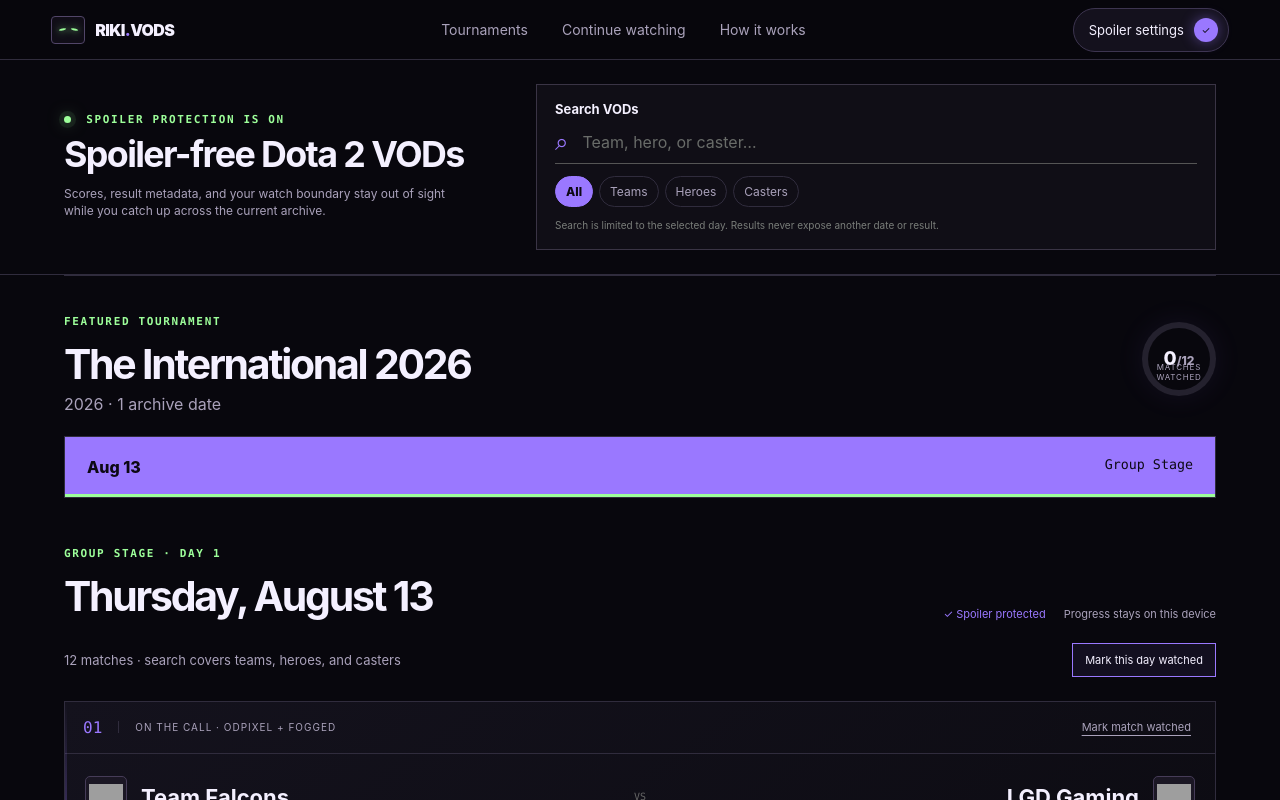
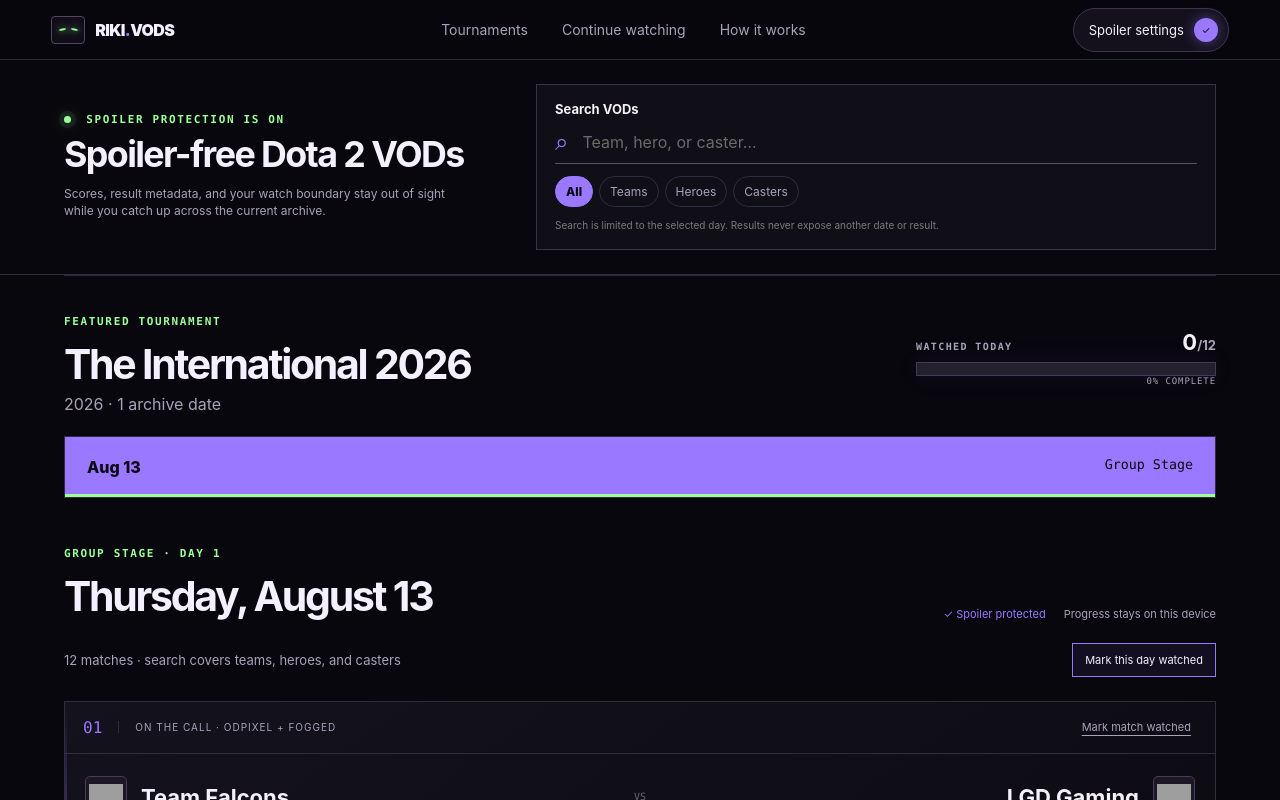
Before and after one commit to herobrauni/dota2vods, a React (Vite) app: page / in a window 1280 px wide. Shown: the top 800 px of the page. Built offline with nearby package versions, Linux system fonts and the light colour scheme; grey boxes are pictures that could not be loaded.

Commit message:
Replace progress circle with experience bar

```diff
--- a/src/App.tsx
+++ b/src/App.tsx
@@ -180,9 +180,9 @@
   return playableGames.length > 0 && playableGames.every((game) => watched.has(gameKey(match, game)));
 }
 
-function ProgressRing({ watchedCount, total }: { watchedCount: number; total: number }) {
+function ProgressBar({ watchedCount, total }: { watchedCount: number; total: number }) {
   const percentage = total ? Math.round((watchedCount / total) * 100) : 0;
-  return <div className="progress-ring" style={{ "--progress": `${percentage}%` } as CSSProperties}><span>{watchedCount}<small>/{total}</small></span><p>matches watched</p></div>;
+  return <div className="progress-meter"><div className="progress-meter-head"><span>WATCHED TODAY</span><strong>{watchedCount}<small>/{total}</small></strong></div><div className="progress-track" role="progressbar" aria-label="Current-day match progress" aria-valuemin={0} aria-valuemax={total} aria-valuenow={watchedCount} aria-valuetext={`${watchedCount} of ${total} current-day matches watched`}><span style={{ width: `${percentage}%` }} /></div><p>{percentage}% complete</p></div>;
 }
 
 function TournamentCard({ tournament, allMatches }: { tournament: Tournament; allMatches: MatchRecord[] }) {
@@ -295,7 +295,7 @@
         <SearchPanel search={search} searchType={searchType} onSearch={setSearch} onSearchType={setSearchType} />
       </section>
 
-      <section className="tournament-head"><div><p className="section-label">Featured tournament</p><h2>{selectedTournament.name}</h2><p>{selectedTournament.year} · {availableDates.length} archive date{availableDates.length === 1 ? "" : "s"}</p></div><ProgressRing watchedCount={watchedCurrentDayMatches} total={progressTotal} /></section>
+      <section className="tournament-head"><div><p className="section-label">Featured tournament</p><h2>{selectedTournament.name}</h2><p>{selectedTournament.year} · {availableDates.length} archive date{availableDates.length === 1 ? "" : "s"}</p></div><ProgressBar watchedCount={watchedCurrentDayMatches} total={progressTotal} /></section>
 
       <nav className="day-tabs" aria-label="Tournament dates">
         {availableDates.map((date) => <button type="button" key={date} className={selectedDate === date ? "active" : ""} onClick={() => selectDate(date)} aria-pressed={selectedDate === date}><span>{shortDate(date)}</span><small>{getArchiveForDate(selectedTournament.id, date)?.stage.split(" · ")[0]}</small></button>)}
--- a/src/styles.css
+++ b/src/styles.css
@@ -51,12 +51,14 @@
 .tournament-head { margin:0 clamp(20px,5vw,76px); border-top:1px solid var(--line); padding:28px 0 22px; display:flex; justify-content:space-between; align-items:center; }
 .tournament-head h2,.day-title h2,.more-section h2 { font-size:clamp(28px,3.2vw,44px); letter-spacing:-.055em; margin:7px 0 5px; }
 .tournament-head>div>p:last-child { color:var(--muted); margin:0; }
-.progress-ring { --progress:0%; width:74px; height:74px; border-radius:50%; background:conic-gradient(var(--violet) var(--progress),#24212e 0); position:relative; display:grid; place-items:center; text-align:center; box-shadow:0 0 30px rgba(154,120,255,.08); }
-.progress-ring:before { content:""; position:absolute; inset:6px; border-radius:50%; background:var(--black); }
-.progress-ring span,.progress-ring p { position:relative; z-index:1; }
-.progress-ring span { font-size:19px; font-weight:800; line-height:1; }
-.progress-ring small { color:var(--muted); font-size:12px; }
-.progress-ring p { position:absolute; top:40px; color:var(--muted); font-size:8px; text-transform:uppercase; letter-spacing:.1em; }
+.progress-meter { width:min(300px,42vw); flex:0 0 auto; }
+.progress-meter-head { display:flex; align-items:baseline; justify-content:space-between; gap:16px; margin-bottom:9px; }
+.progress-meter-head span { color:var(--muted); font:700 10px var(--font-geist-mono); letter-spacing:.14em; }
+.progress-meter-head strong { color:var(--ink); font-size:22px; line-height:1; }
+.progress-meter-head small { color:var(--muted); font-size:13px; }
+.progress-track { height:14px; padding:2px; overflow:hidden; border:1px solid #45395b; background:#24212e; box-shadow:0 0 24px rgba(154,120,255,.08); }
+.progress-track span { display:block; height:100%; min-width:0; background:linear-gradient(90deg,var(--violet),var(--acid)); box-shadow:0 0 14px rgba(154,120,255,.55); transition:width .25s ease; }
+.progress-meter p { margin:7px 0 0; color:var(--muted); font:9px var(--font-geist-mono); letter-spacing:.1em; text-align:right; text-transform:uppercase; }
 .day-tabs { margin:0 clamp(20px,5vw,76px); border:1px solid var(--line); display:grid; grid-template-columns:repeat(auto-fit,minmax(140px,1fr)); }
 .day-tabs button { padding:20px 22px; display:flex; justify-content:space-between; border:0; border-right:1px solid var(--line); color:var(--muted); background:transparent; cursor:pointer; }
 .day-tabs button:last-child { border-right:0; }
@@ -179,7 +181,7 @@
   .desktop-nav { display:none; } .topbar { height:56px; } .icon-button>span:first-child { display:none; }
   .hero-section { grid-template-columns:1fr; min-height:0; padding-top:22px; gap:16px; }
   .hero-copy h1 { font-size:30px; }
-  .tournament-head { align-items:center; } .legend { display:none; }
+  .tournament-head { align-items:flex-start; flex-direction:column; gap:18px; } .progress-meter { width:min(360px,100%); } .legend { display:none; }
   .game-grid { grid-template-columns:1fr; } .game-card { border-right:0; border-bottom:1px solid var(--line); } .game-card:last-child { border-bottom:0; } .game-visual { height:78px; }
   .tournament-grid { grid-template-columns:1fr; } footer { padding-bottom:100px; flex-direction:column; gap:8px; }
   .mobile-nav { display:grid; grid-template-columns:repeat(4,1fr); position:fixed; z-index:40; bottom:0; left:0; right:0; background:rgba(11,9,16,.96); border-top:1px solid #353043; padding-bottom:env(safe-area-inset-bottom); }
@@ -189,7 +191,7 @@
 @media (max-width:560px) {
   .hero-section { padding-left:14px; padding-right:14px; } .hero-copy h1 { font-size:28px; } .search-panel { padding:14px; }
   .tournament-head { margin-left:18px; margin-right:18px; } .tournament-head h2 { font-size:34px; }
-  .progress-ring { width:76px; height:76px; flex:0 0 auto; } .progress-ring span { font-size:19px; } .progress-ring p { top:42px; }
+  .progress-meter { width:100%; max-width:none; } .progress-meter-head strong { font-size:20px; }
   .day-tabs { margin:0; border-left:0; border-right:0; overflow-x:auto; } .day-tabs button { padding:17px 13px; flex-direction:column; gap:5px; }
   .day-section,.more-section { padding:54px 14px; } .day-title { padding:0 5px; }
   .matchup { grid-template-columns:1fr 30px 1fr; padding:20px 12px; } .team { gap:8px; font-size:14px; } .team-badge { width:32px; height:32px; }
```
Also changed, not shown: 1 other file (tests, documents, lock files or other folders).
